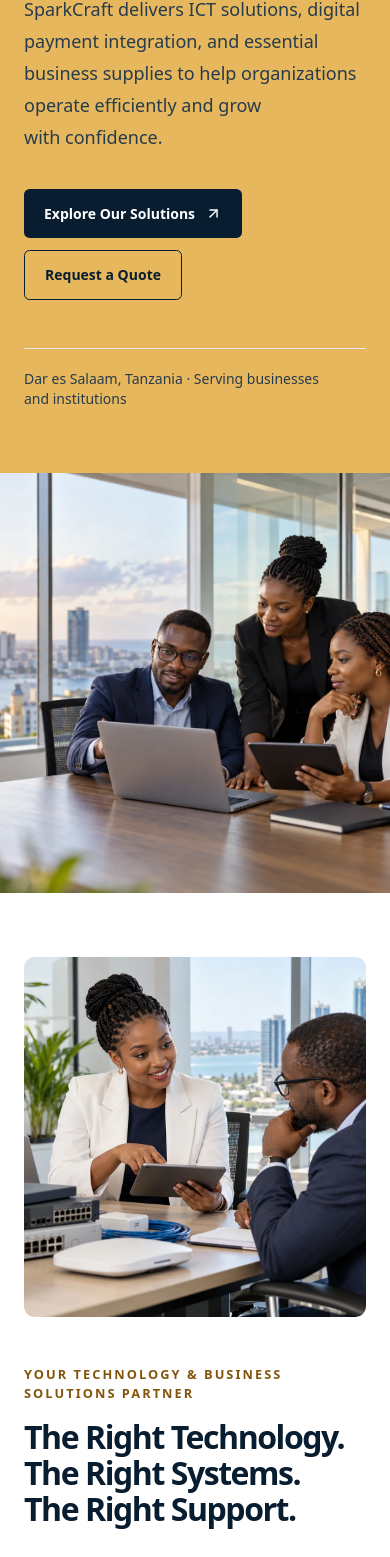
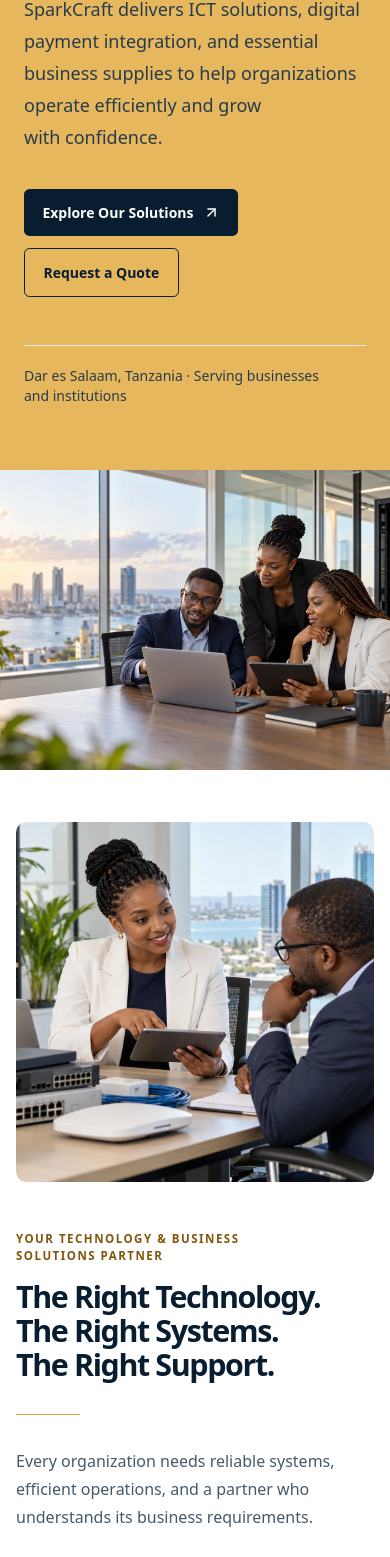
Before and after one commit to PHENOMVALENCE/sparkcraft, a Next.js app: page / in a window 390 px wide. Shown: the part 431-1988 px from the top of the page. Built offline with nearby package versions, Linux system fonts and the light colour scheme.

Commit message:
fix: improve responsive corporate styles

```diff
--- a/src/app/globals.css
+++ b/src/app/globals.css
@@ -63,7 +63,7 @@
 
 @layer components {
   .container-wide {
-    @apply mx-auto w-full max-w-7xl px-6 lg:px-10;
+    @apply mx-auto w-full max-w-7xl px-4 sm:px-6 lg:px-10;
   }
 
   .section-label {
@@ -296,21 +296,21 @@
   color: var(--sc-navy);
   min-height: 100vh;
 }
-.corporate-page-hero { background: var(--sc-navy); color: white; padding-block: clamp(4.5rem, 8vw, 6.5rem); }
+.corporate-page-hero { background: var(--sc-navy); color: white; padding-block: clamp(3.25rem, 8vw, 6.5rem); }
 .corporate-kicker-light { color: var(--sc-gold-light) !important; }
 .corporate-site a:focus-visible, .corporate-site button:focus-visible, .corporate-site input:focus-visible, .corporate-site select:focus-visible, .corporate-site textarea:focus-visible { outline: 2px solid var(--sc-gold); outline-offset: 3px; }
 .corporate-site a:not(.corporate-button):not(.corporate-button-outline):hover { text-decoration-color: currentColor; }
 /* Parent company pages: deep blue infrastructure palette with precise gold accents. */
 .corporate-nav { position: sticky; top: 0; z-index: 50; color: white; background: var(--sc-navy); box-shadow: 0 8px 30px rgba(8, 29, 48, .11); }
-.corporate-button { display: inline-flex; align-items: center; justify-content: center; gap: .6rem; border-radius: .35rem; background: var(--sc-gold); padding: .85rem 1.25rem; color: var(--sc-navy); font-size: .875rem; font-weight: 800; transition: background .2s, transform .2s; }
+.corporate-button { display: inline-flex; min-height: 44px; align-items: center; justify-content: center; gap: .6rem; border-radius: .35rem; background: var(--sc-gold); padding: .8rem 1.15rem; color: var(--sc-navy); font-size: .875rem; font-weight: 800; text-align: center; transition: background .2s, transform .2s; }
 .corporate-button:hover { background: var(--sc-gold-light); transform: translateY(-2px); }
-.corporate-button-outline { display: inline-flex; align-items: center; justify-content: center; border: 1px solid currentColor; border-radius: .35rem; padding: .85rem 1.25rem; font-size: .875rem; font-weight: 700; }
-.corporate-section { padding-block: clamp(4rem, 8vw, 7rem); }
+.corporate-button-outline { display: inline-flex; min-height: 44px; align-items: center; justify-content: center; border: 1px solid currentColor; border-radius: .35rem; padding: .8rem 1.15rem; font-size: .875rem; font-weight: 700; text-align: center; }
+.corporate-section { padding-block: clamp(3.25rem, 8vw, 7rem); }
 .corporate-kicker { color: var(--sc-accent-ink); font-size: .8rem; font-weight: 800; letter-spacing: .16em; text-transform: uppercase; }
-.corporate-title { max-width: 850px; font-size: clamp(2rem, 4.5vw, 3.8rem); font-weight: 800; line-height: 1.12; letter-spacing: -.045em; }
-.corporate-copy { color: var(--sc-muted); font-size: 1.0625rem; line-height: 1.8; }
+.corporate-title { max-width: 850px; font-size: clamp(1.9rem, 7vw, 3.8rem); font-weight: 800; line-height: 1.12; letter-spacing: -.045em; }
+.corporate-copy { color: var(--sc-muted); font-size: 1rem; line-height: 1.75; }
 .corporate-card { border: 1px solid var(--sc-border); border-radius: .75rem; background: white; padding: clamp(1.5rem, 3vw, 2.5rem); box-shadow: 0 12px 38px rgba(8, 29, 48, .035); }
-.corporate-field { width: 100%; border: 1px solid var(--sc-field-border); border-radius: .35rem; background: white; padding: .8rem 1rem; color: var(--sc-navy); }
+.corporate-field { width: 100%; min-width: 0; border: 1px solid var(--sc-field-border); border-radius: .35rem; background: white; padding: .8rem 1rem; color: var(--sc-navy); font-size: 1rem; }
 .corporate-field:focus-visible { outline: 3px solid var(--sc-gold); outline-offset: 2px; }
 
 .corporate-nav { transition: box-shadow .25s, background .25s; }
@@ -326,7 +326,7 @@
 .corporate-dropdown-item:hover, .corporate-dropdown-item:focus-visible { background: var(--sc-surface); }
 .corporate-mobile-nav { max-height: 0; overflow: hidden; visibility: hidden; opacity: 0; transition: max-height .28s ease, opacity .2s, visibility .28s; }
 .corporate-mobile-nav-open { max-height: 80dvh; visibility: visible; opacity: 1; }
-.corporate-hero-photo { position: relative; min-height: 420px; overflow: hidden; }
+.corporate-hero-photo { position: relative; min-height: 300px; overflow: hidden; }
 .corporate-hero-photo img { object-fit: cover; object-position: 65% center; transition: transform 1.2s ease; }
 .corporate-hero-photo:hover img { transform: scale(1.035); }
 .corporate-image-frame { overflow: hidden; border-radius: .65rem; }
@@ -352,10 +352,12 @@
 }
 .corporate-service-nav { position: sticky; top: 72px; z-index: 30; border-bottom: 1px solid var(--sc-border); background: rgba(255,255,255,.96); backdrop-filter: blur(14px); }
 .corporate-service-nav a { white-space: nowrap; }
+.corporate-service-nav-scroll { scrollbar-width: none; }
+.corporate-service-nav-scroll::-webkit-scrollbar { display: none; }
 @media (max-width: 1023px) { .corporate-service-nav { top: 72px; } }
 
 .corporate-capability-pill { display: inline-flex; align-items: center; border: 1px solid var(--sc-border); border-radius: 999px; background: var(--sc-surface); padding: .5rem .75rem; color: var(--sc-body); font-size: .78rem; font-weight: 750; }
-.corporate-card-image { min-height: 220px; overflow: hidden; background: var(--sc-surface); }
+.corporate-card-image { min-height: 190px; overflow: hidden; background: var(--sc-surface); }
 .corporate-card-image img { transition: transform .7s ease; }
 .corporate-service-card:hover .corporate-card-image img { transform: scale(1.045); }
 .corporate-photo-panel { overflow: hidden; border-radius: .8rem; background: var(--sc-surface); box-shadow: 0 22px 50px rgba(8, 29, 48, .11); }
@@ -402,8 +404,8 @@
 }
 .corporate-partner-card {
   display: flex;
-  min-width: 190px;
-  height: 108px;
+  min-width: 160px;
+  height: 92px;
   align-items: center;
   justify-content: center;
   gap: .7rem;
@@ -415,8 +417,8 @@
 }
 .corporate-partner-logo {
   display: block;
-  max-width: 145px;
-  max-height: 62px;
+  max-width: 120px;
+  max-height: 52px;
   object-fit: contain;
 }
 .corporate-partner-caption {
@@ -458,3 +460,33 @@
     display: none;
   }
 }
+
+@media (min-width: 640px) {
+  .corporate-copy { font-size: 1.0625rem; line-height: 1.8; }
+  .corporate-card-image { min-height: 220px; }
+  .corporate-partner-card { min-width: 190px; height: 108px; }
+  .corporate-partner-logo { max-width: 145px; max-height: 62px; }
+}
+@media (min-width: 1024px) {
+  .corporate-hero-photo { min-height: 610px; }
+}
+@media (max-width: 639px) {
+  .corporate-kicker { font-size: .72rem; letter-spacing: .13em; }
+  .corporate-card { border-radius: .65rem; padding: 1.25rem; }
+  .corporate-partner-group { gap: .75rem; padding-right: .75rem; }
+  .corporate-partner-track { animation-duration: 28s; }
+  .corporate-partner-marquee {
+    -webkit-mask-image: linear-gradient(to right, transparent, #000 4%, #000 96%, transparent);
+    mask-image: linear-gradient(to right, transparent, #000 4%, #000 96%, transparent);
+  }
+}
+@media (hover: none) {
+  .corporate-button:hover,
+  .corporate-service-card:hover,
+  .corporate-hero-photo:hover img,
+  .corporate-image-frame:hover img,
+  .corporate-photo-panel:hover img,
+  .corporate-service-card:hover .corporate-card-image img {
+    transform: none;
+  }
+}
```
